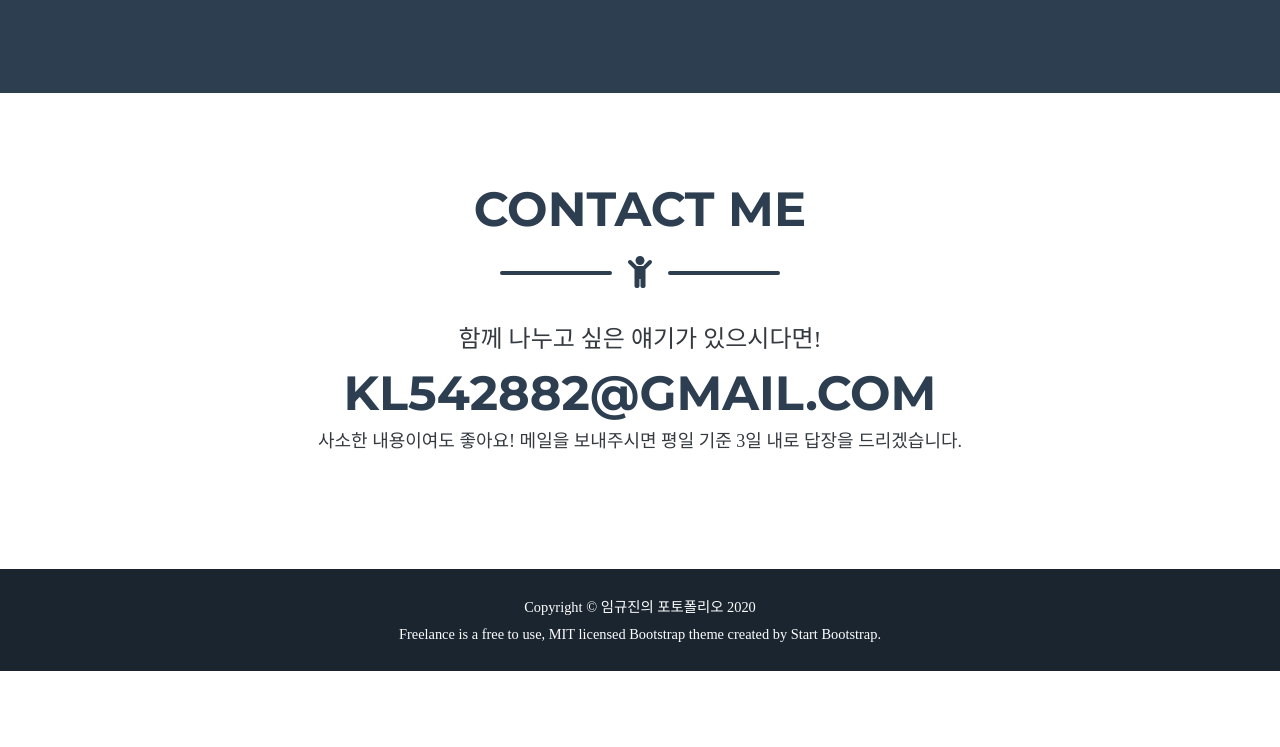
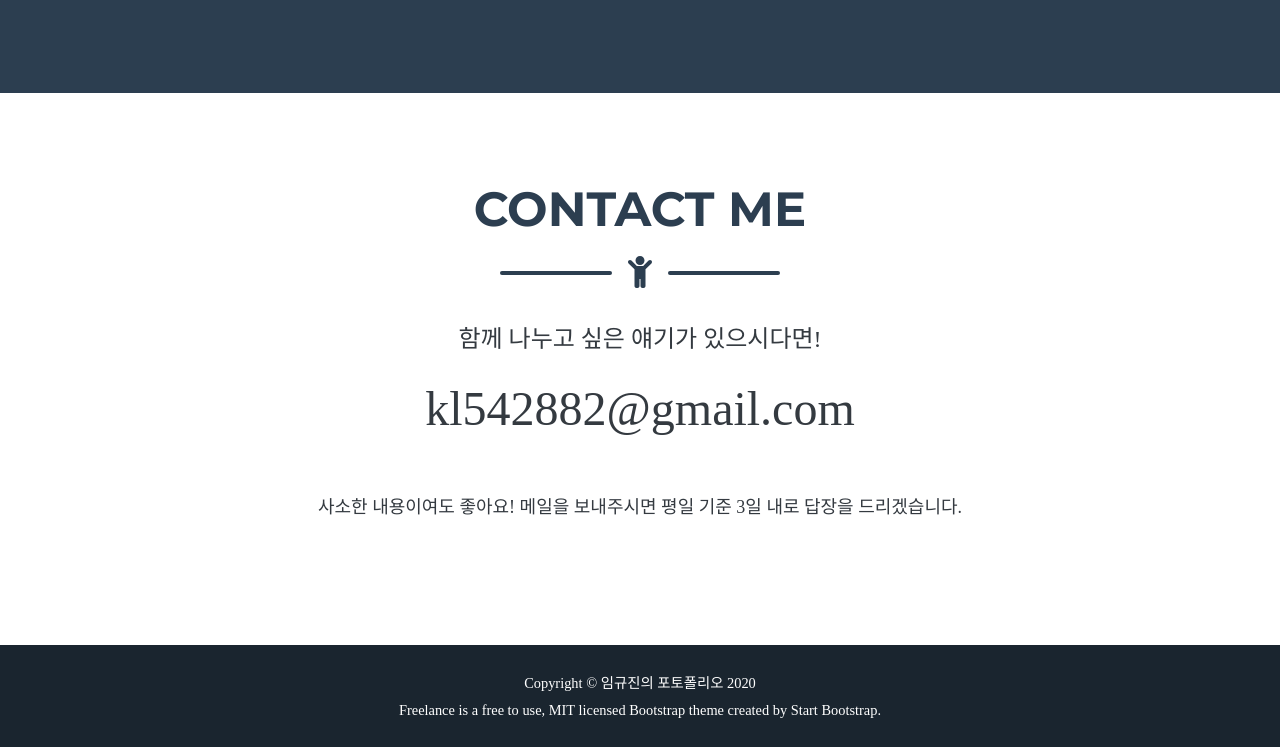
Before and after one commit to RasyQ/RasyQ.github.io, a plain HTML site: page Por/index.html in a window 1280 px wide. Shown: the part 5282-6029 px from the top of the page. Before the commit the page ends 5953 px from the top, so only its background shows below. Drawn offline with nearby package versions, Linux system fonts and the light colour scheme.

Commit message:
Update index.html

```diff
--- a/Por/index.html
+++ b/Por/index.html
@@ -360,7 +360,7 @@
                     <div class="divider-custom-line"></div>
                 </div>
 				<p><font size="5"; face="한컴 윤체 B">함께 나누고 싶은 얘기가 있으시다면!</p>
-                <h2 class="page-section-heading text-center text-uppercase text-secondary">kl542882@gmail.com</h2>
+                		<p><font size="7"; face="한컴 윤체 B">kl542882@gmail.com</p>
 				<p><font size="4"; face="한컴 윤체 B">사소한 내용이여도 좋아요! 메일을 보내주시면 평일 기준 3일 내로 답장을 드리겠습니다.</p>
                 </div>
             </div>
```
